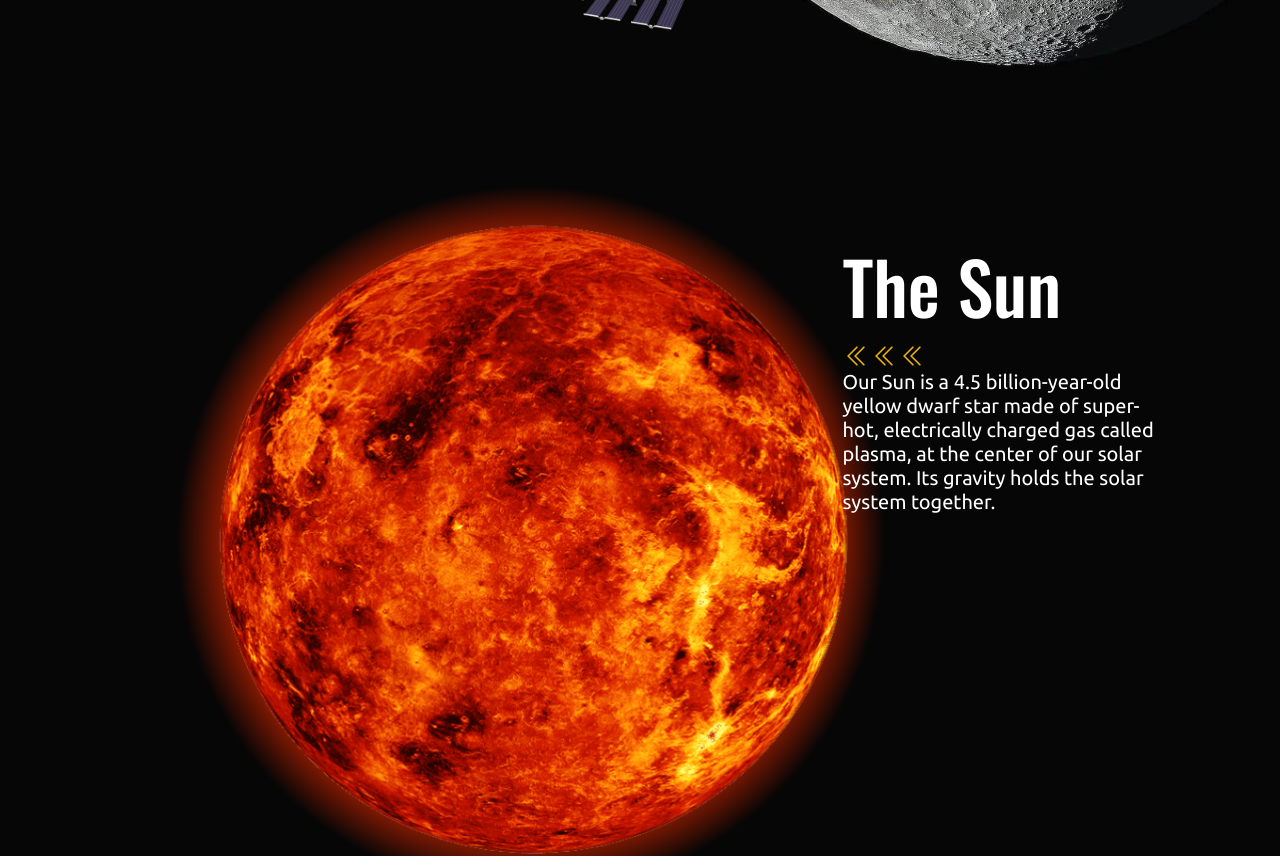
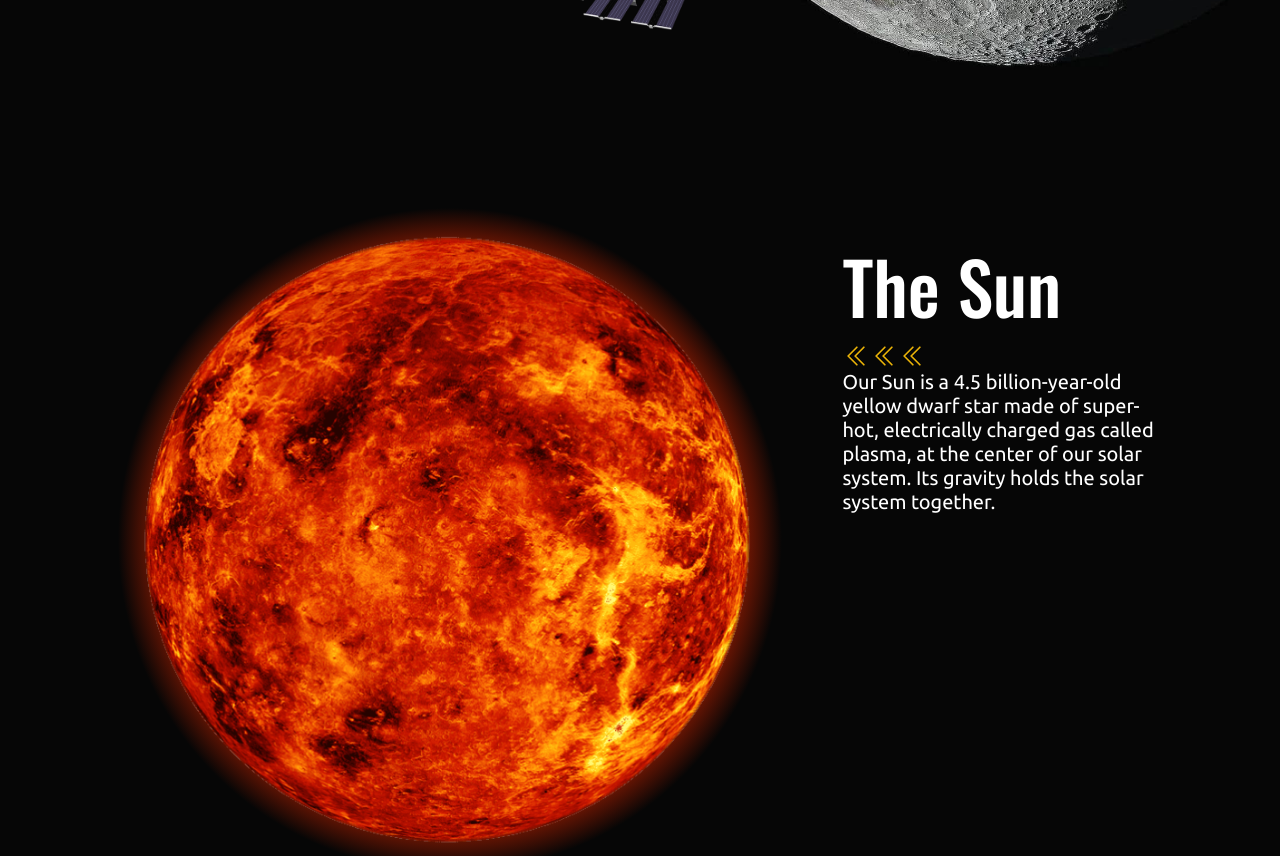
Before and after one commit to DenysKors/AboveTheSky_PetProject, a React (Vite) app: page / in a window 1280 px wide. Shown: the part 700-1556 px from the top of the page. Built offline with nearby package versions, Linux system fonts and the light colour scheme.

Commit message:
Sun section gradient box

```diff
--- a/src/components/EarthSection.jsx
+++ b/src/components/EarthSection.jsx
@@ -6,7 +6,7 @@ function EarthSection() {
   return (
     <section id="earth">
       <div className="relative w-full h-[380px] md:h-[620px] lg:h-[840px] flex items-center justify-end">
-        <div className="w-[calc(100vw-50%)] ">
+        <div className="w-[calc(100vw-50%)] flex justify-end">
           <img src={Earth} alt="earth" />
         </div>
         <div className="absolute z-10 left-0 md:left-[5%] top-[15%] p-1 max-w-[180px] md:max-w-[225px] lg:max-w-[320px] xl:max-w-[380px]">
--- a/src/components/MarsSection.jsx
+++ b/src/components/MarsSection.jsx
@@ -23,10 +23,10 @@ function MarsSection() {
             <ChevronDoubleLeftIcon className="text-yellow-500 md:w-5 md:h-5 lg:w-7 lg:h-7 animate-pulse" />
           </div>
           <p className="section-text">
-            Its the only planet inhabited entirely by robots and home to the
-            highest mountain in our solar system &ndash; Olympus Mons. Mars is
-            also known as the &lsquo;Red Planet&rsquo;, this colour comes from
-            the large amount of a iron oxide.
+            The only planet inhabited entirely by robots and home to the highest
+            mountain in our solar system &ndash; Olympus Mons. Mars is also
+            known as the &lsquo;Red Planet&rsquo;, this colour comes from the
+            large amount of a iron oxide.
           </p>
         </div>
       </div>
--- a/src/components/MercurySection.jsx
+++ b/src/components/MercurySection.jsx
@@ -8,7 +8,7 @@ function MercurySection() {
       id="mercury"
       className="relative w-full h-[380px] md:h-[620px] lg:h-[840px] flex items-center justify-end"
     >
-      <div className="w-[calc(100vw-50%)]">
+      <div className="w-[calc(100vw-50%)] flex justify-end">
         <img src={Mercury} alt="mercury" />
       </div>
       <div className="absolute z-10 left-0 md:left-[5%] top-[15%] p-1 max-w-[180px] md:max-w-[225px] lg:max-w-[320px] xl:max-w-[380px]">
--- a/src/components/SunSection.jsx
+++ b/src/components/SunSection.jsx
@@ -6,10 +6,10 @@ function SunSection() {
   return (
     <section
       id="sun"
-      className="relative w-full h-[420px] md:h-[680px] lg:h-[840px] bg-herobg"
+      className="relative w-full h-[420px] md:h-[680px] lg:h-[840px]"
     >
-      <div className="relative h-full max-w-[1300px] bg-[radial-gradient(circle_at_40.5%_50%,rgba(210,37,0,1.0)_0%,rgba(210,37,0,1.0)_35%,rgb(6,6,6)_44%)]">
-        <div className="absolute z-0 top-[50%] left-[13%] translate-y-[-50%] w-[calc(100vw-56%)]">
+      <div className="relative h-full max-w-[1280px] bg-[radial-gradient(circle_at_33.5%_50%,rgba(210,37,0,1.0)_0%,rgba(210,37,0,1.0)_30%,rgb(6,6,6)_38%)]">
+        <div className="absolute z-0 top-[50%] left-[10%] md:left-[8.5%] lg:left-[6.5%] translate-y-[-50%]  w-[calc(100vw-58%)]">
           <img src={Sun} alt="sun" />
         </div>
       </div>
```
